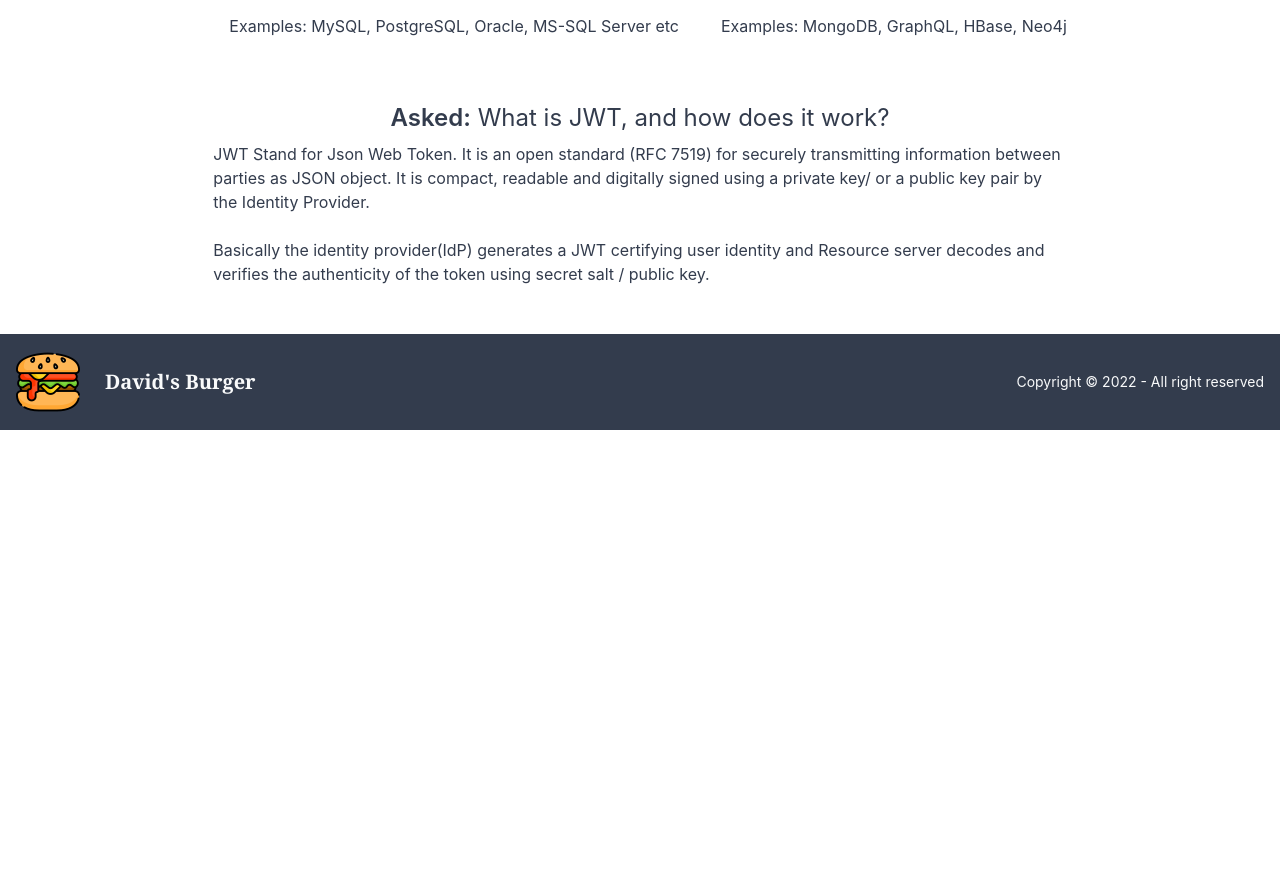
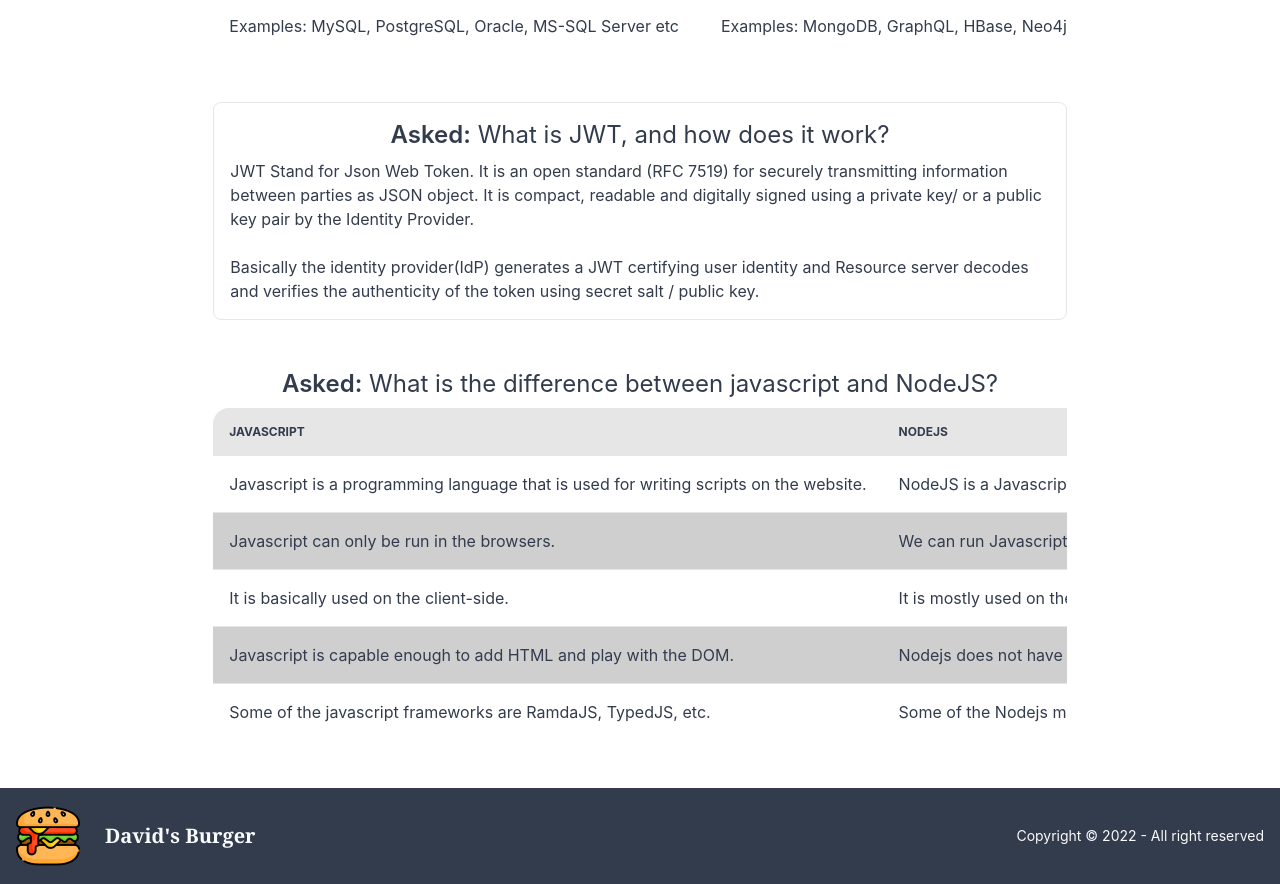
Before and after one commit to saqib0404/davids-burger-client, a React (Create React App) app: page /blogs in a window 1280 px wide. Shown: the part 478-1362 px from the top of the page. Before the commit the page ends 908 px from the top, so only its background shows below. Built offline with nearby package versions, Linux system fonts and the light colour scheme.

Commit message:
third blog added

```diff
--- a/src/Pages/Blogs/Blogs.js
+++ b/src/Pages/Blogs/Blogs.js
@@ -51,11 +51,56 @@ const Blogs = () => {
                     </p>
                 </div>
                 {/* Blog-2 */}
-                <div className="mb-12">
+                <div className="mb-12 border p-4 rounded-lg">
                     <h3 className='text-2xl text-center mb-2'><span className='font-semibold'>Asked:</span> What is JWT, and how does it work?</h3>
                     <p>
                         JWT Stand for Json Web Token. It is an open standard (RFC 7519) for securely transmitting information between parties as JSON object. It is compact, readable and digitally signed using a private key/ or a public key pair by the Identity Provider. <br /> <br />
                         Basically the identity provider(IdP) generates a JWT certifying user identity and Resource server decodes and verifies the authenticity of the token using secret salt / public key.
+                    </p>
+                </div>
+                {/* Blog-3 */}
+                <div className="mb-12">
+                    <h3 className='text-2xl text-center mb-2'><span className='font-semibold'>Asked:</span> What is the difference between javascript and NodeJS?</h3>
+                    <p>
+                        <div className='overflow-x-auto'>
+                            <table className="table w-full">
+
+                                <thead>
+                                    <tr>
+                                        <th>JavaScript</th>
+                                        <th>NodeJS</th>
+                                    </tr>
+                                </thead>
+                                <tbody>
+
+                                    <tr>
+                                        <td>Javascript is a programming language that is used for writing scripts on the website.</td>
+                                        <td>NodeJS is a Javascript runtime environment.</td>
+                                    </tr>
+
+                                    <tr className="active">
+                                        <td>Javascript can only be run in the browsers.</td>
+                                        <td>We can run Javascript outside the browser with the help of NodeJS.</td>
+                                    </tr>
+
+                                    <tr>
+                                        <td>It is basically used on the client-side.</td>
+                                        <td>It is mostly used on the server-side.</td>
+                                    </tr>
+
+                                    <tr className="active">
+                                        <td>Javascript is capable enough to add HTML and play with the DOM. </td>
+                                        <td>Nodejs does not have capability to add HTML tags.</td>
+                                    </tr>
+
+                                    <tr>
+                                        <td>Some of the javascript frameworks are RamdaJS, TypedJS, etc.</td>
+                                        <td>Some of the Nodejs modules are Lodash, express etc.</td>
+                                    </tr>
+
+                                </tbody>
+                            </table>
+                        </div>
                     </p>
                 </div>
             </div>
```
